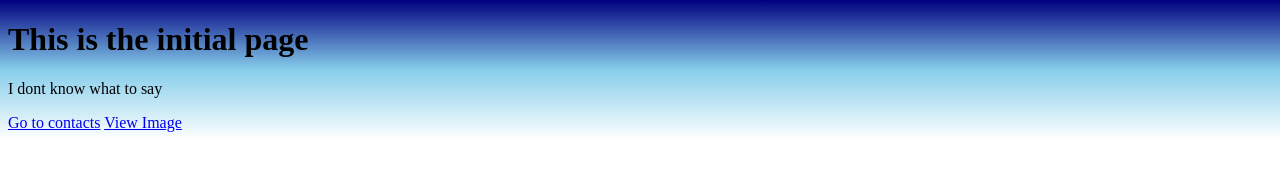
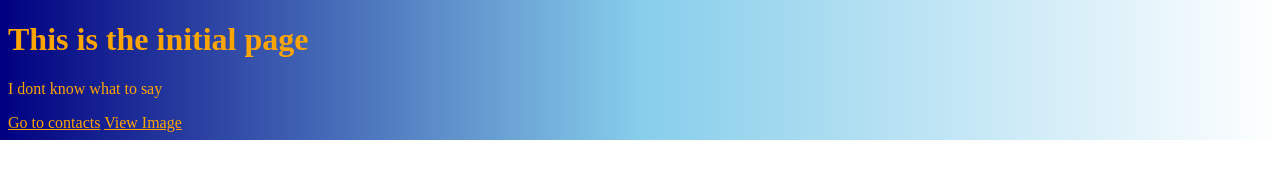
Before and after one commit to mamoyojaxx/Croissant, a plain HTML site: page index.html in a window 1280 px wide. Drawn offline with Linux system fonts and the light colour scheme.

Commit message:
update css

```diff
--- a/src/css/style.css
+++ b/src/css/style.css
@@ -1,4 +1,13 @@
 body{
-    background-image: linear-gradient(navy, skyblue, white );
+    background-image: linear-gradient(to right, navy, skyblue, white );
     background-repeat: no-repeat;
+    color: orange;
 }
+
+a{
+    color:orange;
+}
+
+a:hover{
+    color: red;
+}
```
